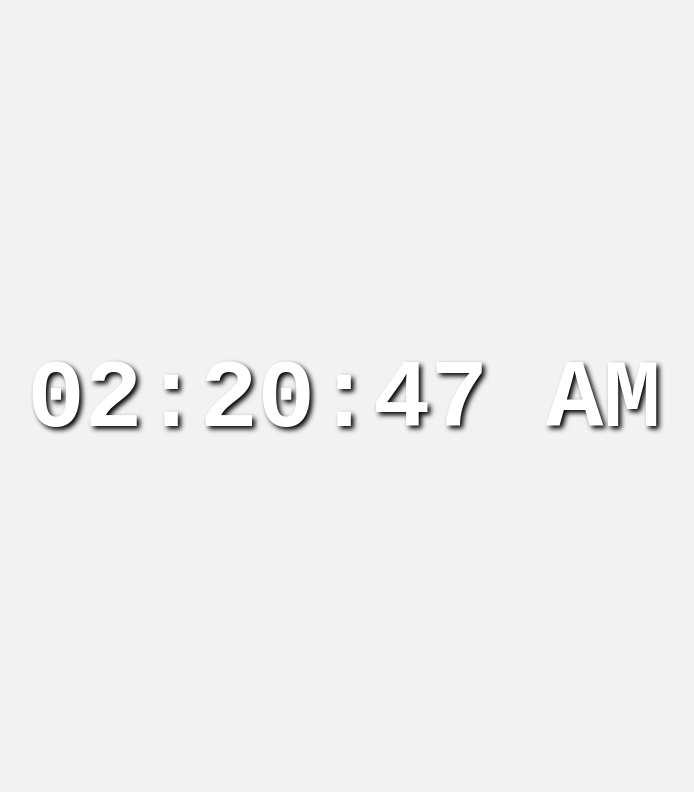
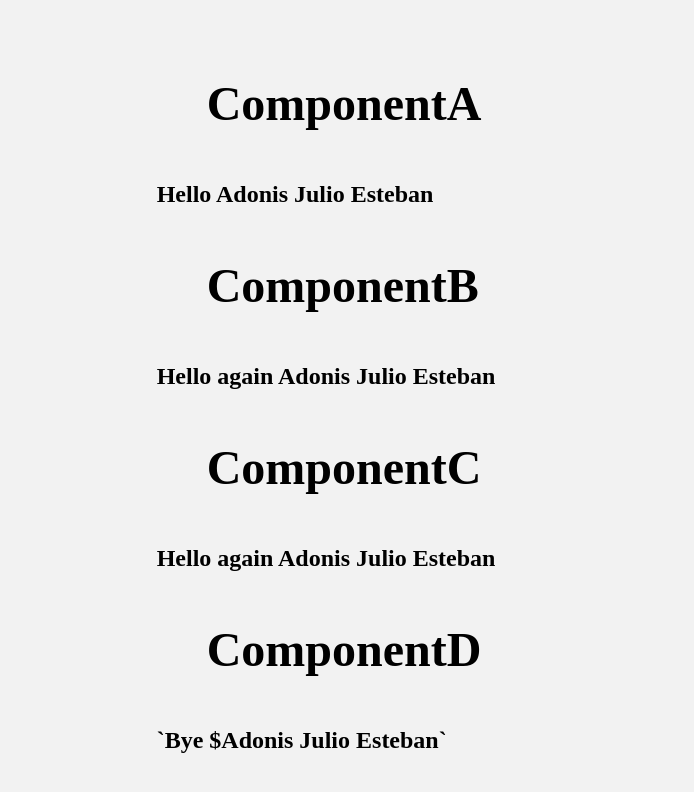
Before and after one commit to EsteAdonis/my-react-app-improved, a React (Vite) app: page / in a window 1280 px wide. Shown: the top 792 px of the page, without its empty margins (296-990 px from the left). Built offline with nearby package versions, Linux system fonts and the light colour scheme.

Commit message:
useContext

```diff
--- a/src/App.jsx
+++ b/src/App.jsx
@@ -16,12 +16,13 @@
 // import UpdateState from './Update-State/UpdateState';
 // import UpdateStateWithArray from './Update-State-With-Array/UpdateStateWithArray';
 // import ToDoList from './ToDoList/ToDoList';
-import DigitalClock from './DigitalClock/DigitalClock';
+// import DigitalClock from './DigitalClock/DigitalClock';
+import  ComponentA from "./UseContext/ComponentA";
 
 function App() {
   return (
     <>
-        <DigitalClock />
+      <ComponentA />
     </>
   )
 }
--- a/src/UseContext/ComponentA.jsx
+++ b/src/UseContext/ComponentA.jsx
@@ -14,14 +14,12 @@
 //    import { MyContext } from './ComponentA';
 // 2. const value = useContext(MyContext);
 
-
-import React, { useState, createContext } from 'react';
+import { useState, createContext } from 'react';
 import ComponentB from "./ComponentB"
 
 export const UserContext = createContext();
 
 function ComponentA() {
-
   const [user, setUser] = useState("Adonis Julio Esteban");
 
   return (
@@ -30,9 +28,8 @@ function ComponentA() {
       <h2><b>{`Hello ${user}`}</b></h2>
 
       <UserContext.Provider value={user}>
-        <ComponentB user={user}/>
+        <ComponentB />
       </UserContext.Provider>
-
     </div>
   )
 }
--- a/src/UseContext/ComponentB.jsx
+++ b/src/UseContext/ComponentB.jsx
@@ -1,12 +1,15 @@
+import { useContext } from 'react';
+import { UserContext } from './ComponentA.jsx';
 import ComponentC from "./ComponentC"
 
 function ComponentB() {
+  const user = useContext(UserContext);
   return (
     <div className="box">
       <h1>ComponentB</h1>
+      <h2>{`Hello again ${user}`}</h2>
       <ComponentC />
     </div>
   )
 }
-
 export default ComponentB
--- a/src/UseContext/ComponentC.jsx
+++ b/src/UseContext/ComponentC.jsx
@@ -1,7 +1,6 @@
-import React, { useContext } from 'react';
+import { useContext } from 'react';
 import { UserContext } from './ComponentA.jsx';
 import ComponentD from "./ComponentD"
-
 
 function ComponentC() {
   const user = useContext(UserContext);
--- a/src/UseContext/ComponentD.jsx
+++ b/src/UseContext/ComponentD.jsx
@@ -1,4 +1,4 @@
-import React, { useContext } from 'react';
+import { useContext } from 'react';
 import { UserContext } from './ComponentA.jsx';
 
 function ComponentD() {
@@ -10,5 +10,4 @@ function ComponentD() {
     </div>
   )
 }
-
 export default ComponentD
```
